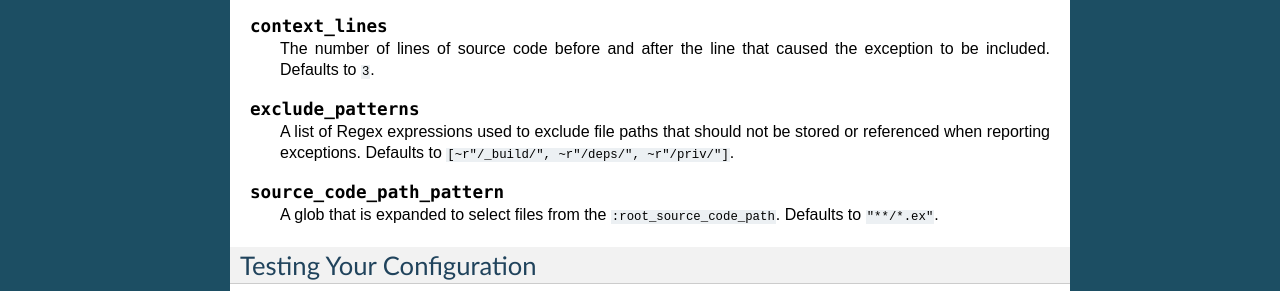
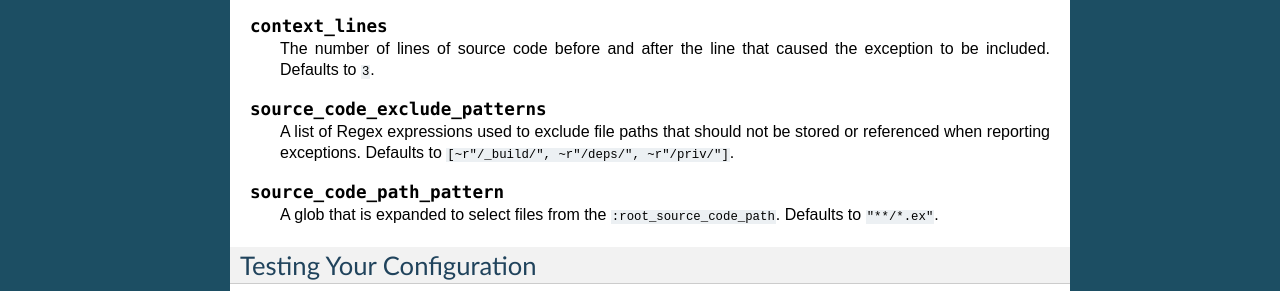
Before and after one commit to getsentry/sentry-elixir, a Sphinx documentation site: the page built from docs/config.rst, in a window 1280 px wide. Shown: the part 1291-1582 px from the top of the page. Built offline with Sphinx 7.4.7, drawn with Linux system fonts in a browser that asks for light colours; the version number could not be read and is left out.

Commit message:
rename exclude option

```diff
--- a/docs/config.rst
+++ b/docs/config.rst
@@ -81,7 +81,7 @@ Optional settings
 
   The number of lines of source code before and after the line that caused the exception to be included.  Defaults to ``3``.
 
-.. describe:: exclude_patterns
+.. describe:: source_code_exclude_patterns
 
   A list of Regex expressions used to exclude file paths that should not be stored or referenced when reporting exceptions.  Defaults to ``[~r"/_build/", ~r"/deps/", ~r"/priv/"]``.
 
```
Also changed, not shown: README.md (+1 -1 lines), 1 other file.
